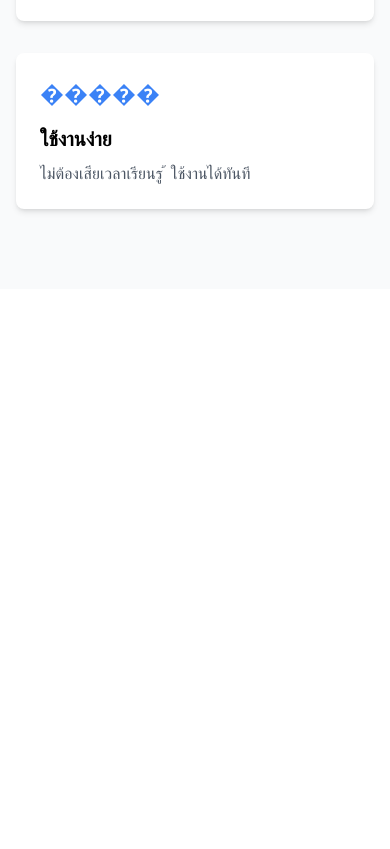
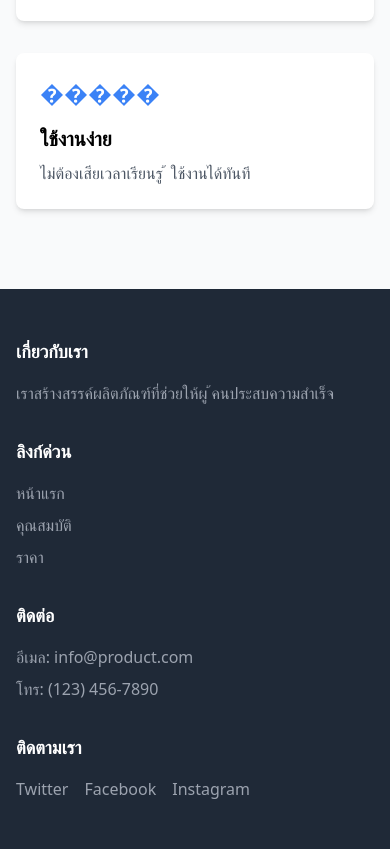
Before and after one commit to 66160111Krittamet/product-landing-page, a plain HTML site: page index.html in a window 390 px wide. Shown: the part 935-1784 px from the top of the page. Before the commit the page ends 1224 px from the top, so only its background shows below. Drawn offline with nearby package versions, Linux system fonts and the light colour scheme.

Commit message:
เพิ่มส่วนท้ายแบบ Responsive

```diff
--- a/index.html
+++ b/index.html
@@ -71,7 +71,39 @@
     </main>
 
     <footer>
-        <!-- ส่วนท้าย -->
+        <footer class="bg-gray-800 text-white py-12">
+            <div class="container mx-auto px-4">
+                <div class="grid grid-cols-1 md:grid-cols-4 gap-8">
+                    <div>
+                        <h3 class="font-bold text-lg mb-4">เกี่ยวกับเรา</h3>
+                        <p class="text-gray-400">เราสร้างสรรค์ผลิตภัณฑ์ที่ช่วยให้ผู ้คนประสบความสําเร็จ</p>
+                    </div>
+                    <div>
+                        <h3 class="font-bold text-lg mb-4">ลิงก์ด่วน</h3>
+                        <ul class="space-y-2 text-gray-400">
+                            <li><a href="#" class="hover:text-white">หน้าแรก</a></li>
+                            <li><a href="#features" class="hover:text-white">คุณสมบัติ</a></li>
+                            <li><a href="#pricing" class="hover:text-white">ราคา</a></li>
+                        </ul>
+                    </div>
+                    <div>
+                        <h3 class="font-bold text-lg mb-4">ติดต่อ</h3>
+                        <ul class="space-y-2 text-gray-400">
+                            <li>อีเมล: info@product.com</li>
+                            <li>โทร: (123) 456-7890</li>
+                        </ul>
+                    </div>
+                    <div>
+                        <h3 class="font-bold text-lg mb-4">ติดตามเรา</h3>
+                        <div class="flex space-x-4">
+                            <a href="#" class="text-gray-400 hover:text-white">Twitter</a>
+        <a href="#" class="text-gray-400 hover:text-white">Facebook</a>
+        <a href="#" class="text-gray-400 hover:text-white">Instagram</a>
+        </div>
+        </div>
+        </div>
+        </div>
+        </footer>
     </footer>
 </body>
 </html>
```
